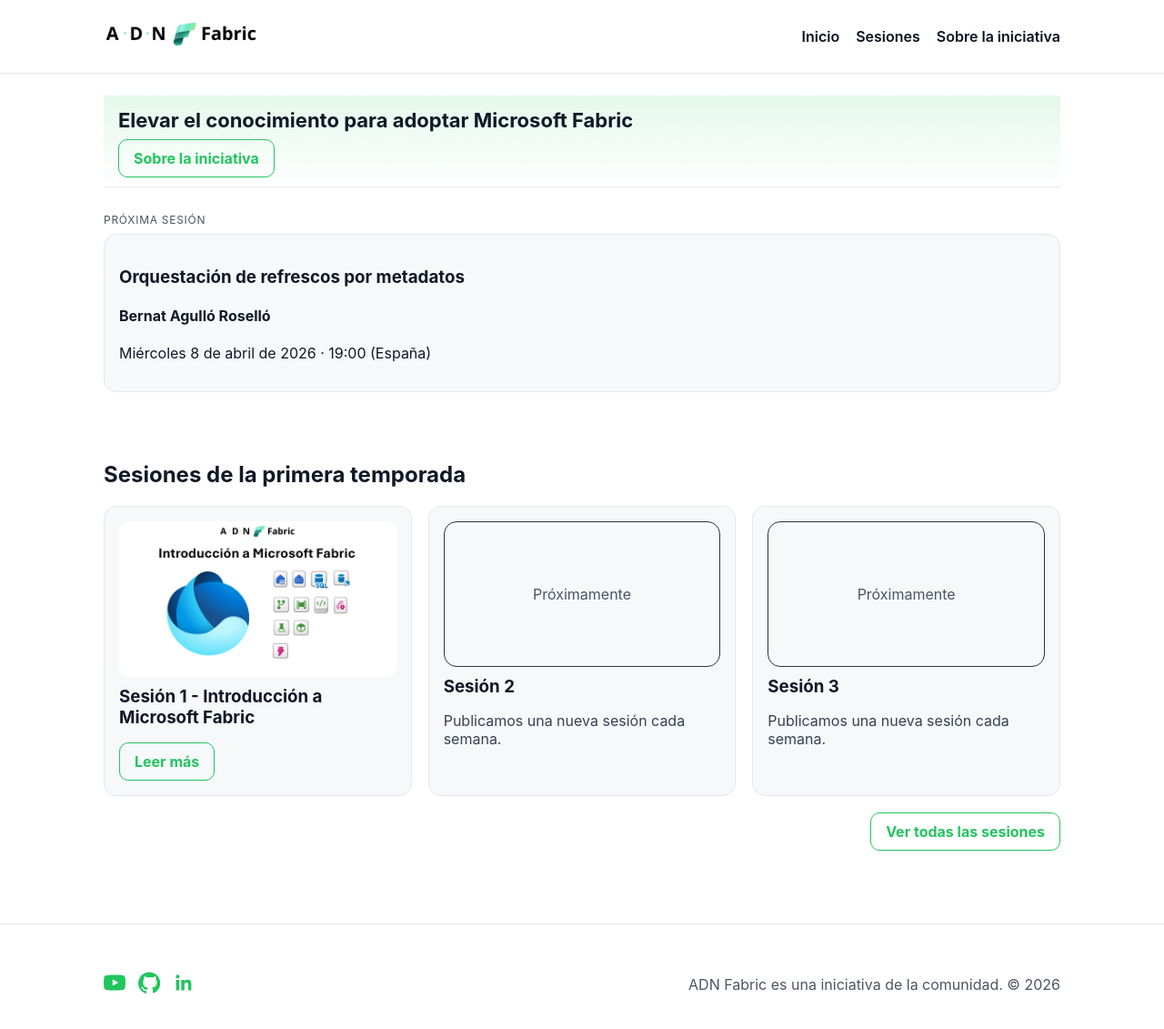
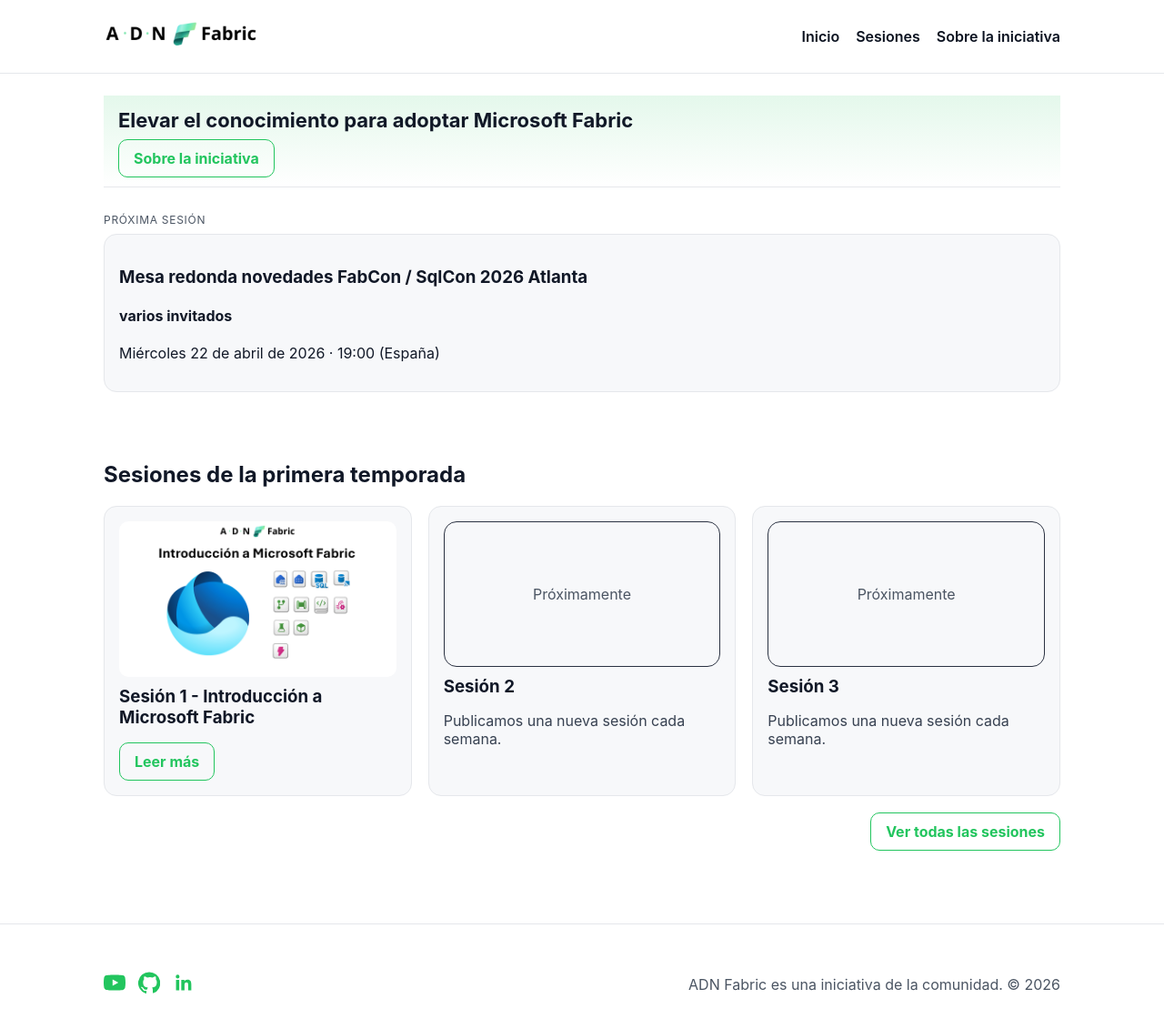
Before and after one commit to ADNFabric/ADNFabric, a Jekyll site: the page built from docs/index.md, in a window 1280 px wide and 1148 px high. Shown: the top 1131 px of the window at 91% size. Built offline with Jekyll 4.4.1, drawn with Linux system fonts in a browser that asks for light colours.

Commit message:
Materiales sesion 27 y anuncio de la sesión 28

```diff
--- a/docs/_data/upcoming.yml
+++ b/docs/_data/upcoming.yml
@@ -1,6 +1,6 @@
-title: "Orquestación de refrescos por metadatos"
-speaker: Bernat Agulló Roselló
-date: Miércoles 8 de abril de 2026
+title: "Mesa redonda novedades FabCon / SqlCon 2026 Atlanta"
+speaker: varios invitados
+date: Miércoles 22 de abril de 2026
 time: "19:00"
 #description: "En esta charla exploramos cómo implementar **CI/CD en Microsoft Fabric** para gestionar el ciclo de vida de soluciones de datos de forma automatizada y segura."
 #cta_url: https://www.linkedin.com/events/7426691485636595713/
```
Also changed, not shown: 2 other files.
